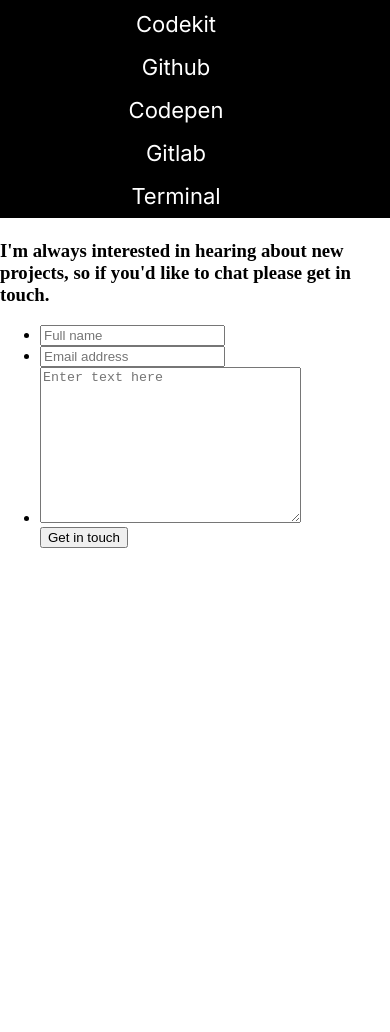
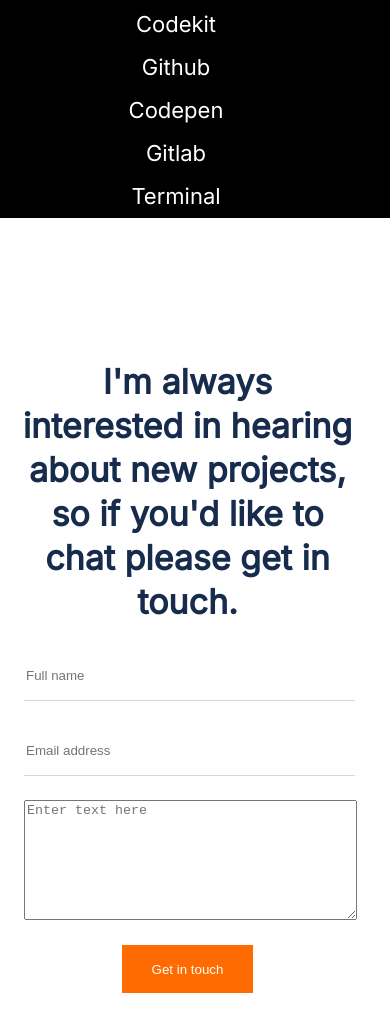
Before and after one commit to yaredtekle022/portfolio-mobile-version-finish, a website: page index.html in a window 390 px wide. Shown: the part 6263-7295 px from the top of the page. Before the commit the page ends 6827 px from the top, so only its background shows below. Drawn offline with Linux system fonts and the light colour scheme.

Commit message:
style the forms

```diff
--- a/index.html
+++ b/index.html
@@ -285,8 +285,8 @@
           <li>Terminal</li>
         </ul>
       </section>
-      <section>
-        <h3>I'm always interested in hearing about new projects, so if you'd like to chat please get in touch.</h3>
+      <section class="form">
+        <h3>I'm always <br> interested in hearing <br> about new projects, <br> so if you'd like to <br> chat please get in <br> touch.</h3>
         <form action="/actio-handle">
           <ul>
           <li>
@@ -300,10 +300,11 @@
           </li>
              <button type="submit">Get in touch</button>
 
+        </form>
       </section>
 
 
-</form>
+
 
 
   </body>
--- a/styles.css
+++ b/styles.css
@@ -406,4 +406,67 @@
     margin-left: -20%;
     text-align: center;
   }
+
+  .form {
+    height: 844px;
+    width: 375px;
+    display: flex;
+    flex-direction: column;
+
+  }
+
+  .form h3 {
+    font-size: 34px;
+    text-align: center;
+    line-height: 44px;
+    color: #172B4D;
+    font-family: 'Inter', sans-serif;
+    height: 216px;
+    margin: 120px auto 58px;
+    align-items: center;
+  }
+
+  .form form {
+
+
+  }
+
+  .form ul {
+    list-style: none;
+    padding-left: 24px;
+    padding-right: 24px;
+  }
+
+  .form ul li input{
+    width: 327px;
+    height: 48px;
+    margin-bottom: 24px;
+    border: none;
+
+    border-bottom: 1px solid #DBD8D7;
+
+  }
+
+  .form textarea {
+    width: 327px;
+    height: 114px;
+  }
+
+  .form button {
+    width: 131px;
+    height: 48px;
+    color: #fff;
+    background: #FF6B00;
+    border: none;
+    margin: 21px auto 1px;
+    display: flex;
+    align-items: center;
+    justify-content: center;
+
+
+
+
+  }
+
+
 }
```
